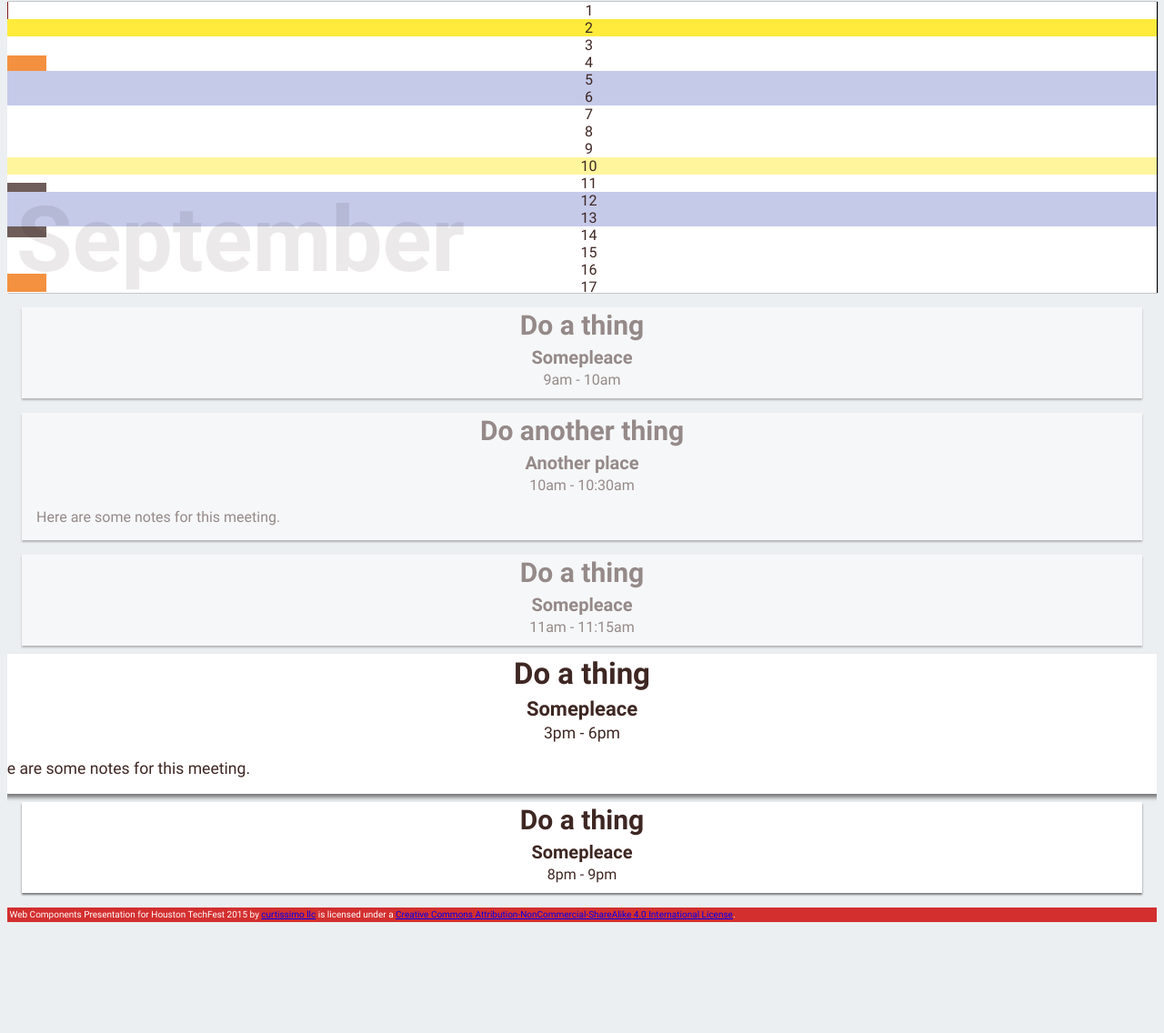
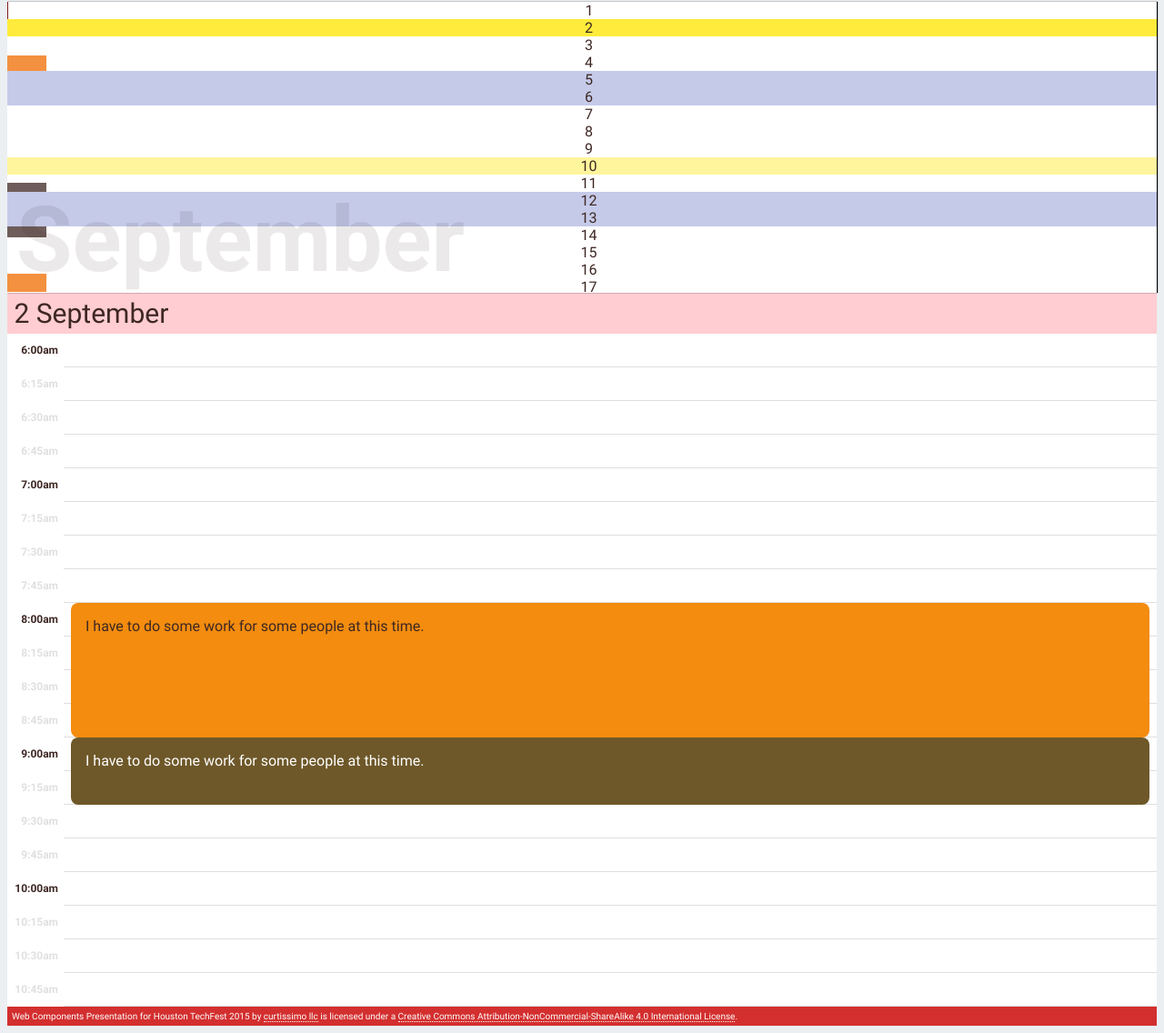
Before and after one commit to realistschuckle/houston-techfest-2015-web-components, a website: page index.html in a window 1280 px wide. Shown: the part 72-1208 px from the top of the page at 91% size. Before the commit the page ends 1094 px from the top, so only its background shows below. Drawn offline with Linux system fonts and the light colour scheme.

Commit message:
vertical timeline

```diff
--- a/assets/index.css
+++ b/assets/index.css
@@ -39,6 +39,7 @@
   height: 100%;
   vertical-align: top;
   box-sizing: border-box;
+  overflow: hidden;
 }
 
 #calendar .day-container {
@@ -154,6 +155,47 @@
   height: 60px;
 }
 
+.dh1 {
+  position: absolute;
+  height: 148px;
+  width: inherit;
+  top: 0;
+  left: 8px;
+  right: 8px;
+  border-radius: 8px;
+  padding: 1em;
+  box-sizing: border-box;
+}
+
+.dh0-5 {
+  position: absolute;
+  height: 74px;
+  width: inherit;
+  top: 0;
+  left: 8px;
+  right: 8px;
+  border-radius: 8px;
+  padding: 1em;
+  box-sizing: border-box;
+}
+
+.odd-appt {
+  background-color: #F38C0F;
+}
+
+.even-appt {
+  background-color: #6E5829;
+  color: white;
+}
+
+#appointments header {
+  padding: 0 .25em;
+  line-height: 45px;
+  font-size: 30px;
+  height: 45px;
+  background-color: #FFCDD2;
+}
+
 .overflow-horizontal {
   overflow-x: auto;
 }
@@ -162,41 +204,33 @@
   overflow-y: auto;
 }
 
-.appointment-card {
+table {
   background-color: white;
-  box-shadow: 0 2px 2px 0 rgba(0, 0, 0, .5);
-  flex: 0 0 250px;
-  margin: 1em;
-  text-align: center;
-  min-height: 100px;
+  table-layout: fixed;
+  width: 100%;
+  border-collapse: collapse;
 }
 
-.past {
-  opacity: .5;
+td, th {
+  padding: .5em;
+  height: 20px;
 }
 
-.active {
-  box-shadow: 0 4px 4px 0 rgba(0, 0, 0, .5);
-  transform: scale(1.1);
+th {
+  width: 50px;
+  text-align: right;
+  color: #E0E0E0;
+  font-weight: 700;
+  font-size: 12px;
 }
 
-.appointment-card header h1 {
-  font-size: 30px;
-  line-height: 40px;
-  margin: 0;
-  padding: 0;
+.hour th {
+  color: inherit;
 }
 
-.appointment-card header h2 {
-  font-size: 20px;
-  line-height: 30px;
-  margin: 0;
-  padding: 0;
-}
-
-.notes {
-  text-align: left;
-  padding: 1em;
+td {
+  border-bottom: 1px solid #DFDFDF;
+  position: relative;
 }
 
 html, body {
@@ -228,5 +262,11 @@ footer {
   font-size: 10px;
   background-color: #D32F2F;
   color: white;
-  padding: .25em;
+  padding: .5em;
 }
+
+footer a {
+  color: white;
+  text-decoration: none;
+  border-bottom: 1px dotted white;
+}
--- a/index.html
+++ b/index.html
@@ -129,69 +129,106 @@
           </section>
         </div>
       </div>
-      <div id="appointments" class="flex overflow-vertical">
-        <div class="layout horizontal center-justified wrap">
-          <section class="appointment-card past">
-            <header>
-              <h1>Do a thing</h1>
-              <h2>Somepleace</h2>
-            </header>
-            <div>
-              <time datetime="2015-09-02T14:00:00-0500">9am</time> -
-              <time datetime="2015-09-02T15:00:00-0500">10am</time>
-            </div>
-          </section>
-          <section class="appointment-card past">
-            <header>
-              <h1>Do another thing</h1>
-              <h2>Another place</h2>
-            </header>
-            <div>
-              <time datetime="2015-09-02T15:00:00-0500">10am</time> -
-              <time datetime="2015-09-02T15:30:00-0500">10:30am</time>
-            </div>
-            <div class="notes">
-              Here are some notes for this meeting.
-            </div>
-          </section>
-          <section class="appointment-card past">
-            <header>
-              <h1>Do a thing</h1>
-              <h2>Somepleace</h2>
-            </header>
-            <div>
-              <time datetime="2015-09-02T16:00:00-0500">11am</time> -
-              <time datetime="2015-09-02T16:15:00-0500">11:15am</time>
-            </div>
-          </section>
-          <section class="appointment-card active">
-            <header>
-              <h1>Do a thing</h1>
-              <h2>Somepleace</h2>
-            </header>
-            <div>
-              <time datetime="2015-09-02T20:00:00-0500">3pm</time> -
-              <time datetime="2015-09-02T23:00:00-0500">6pm</time>
-            </div>
-            <div class="notes">
-              Here are some notes for this meeting.
-            </div>
-          </section>
-          <section class="appointment-card">
-            <header>
-              <h1>Do a thing</h1>
-              <h2>Somepleace</h2>
-            </header>
-            <div>
-              <time datetime="2015-09-02T20:00:00-0500">8pm</time> -
-              <time datetime="2015-09-02T23:00:00-0500">9pm</time>
-            </div>
-          </section>
+      <div id="appointments" class="flex overflow-vertical layout vertical stretch">
+        <header>2 September</header>
+        <div class="flex overflow-vertical">
+          <table>
+            <tbody>
+              <tr class="hour">
+                <th>6:00am</th>
+                <td></td>
+              </tr>
+              <tr>
+                <th>6:15am</th>
+                <td></td>
+              </tr>
+              <tr>
+                <th>6:30am</th>
+                <td></td>
+              </tr>
+              <tr>
+                <th>6:45am</th>
+                <td></td>
+              </tr>
+              <tr class="hour">
+                <th>7:00am</th>
+                <td></td>
+              </tr>
+              <tr>
+                <th>7:15am</th>
+                <td></td>
+              </tr>
+              <tr>
+                <th>7:30am</th>
+                <td></td>
+              </tr>
+              <tr>
+                <th>7:45am</th>
+                <td></td>
+              </tr>
+              <tr class="hour">
+                <th>8:00am</th>
+                <td>
+                  <section class="dh1 odd-appt">
+                    I have to do some work for some people at this time.
+                  </section>
+                </td>
+              </tr>
+              <tr>
+                <th>8:15am</th>
+                <td></td>
+              </tr>
+              <tr>
+                <th>8:30am</th>
+                <td></td>
+              </tr>
+              <tr>
+                <th>8:45am</th>
+                <td></td>
+              </tr>
+              <tr class="hour">
+                <th>9:00am</th>
+                <td>
+                  <section class="dh0-5 even-appt">
+                    I have to do some work for some people at this time.
+                  </section>
+                </td>
+              </tr>
+              <tr>
+                <th>9:15am</th>
+                <td></td>
+              </tr>
+              <tr>
+                <th>9:30am</th>
+                <td></td>
+              </tr>
+              <tr>
+                <th>9:45am</th>
+                <td></td>
+              </tr>
+              <tr class="hour">
+                <th>10:00am</th>
+                <td></td>
+              </tr>
+              <tr>
+                <th>10:15am</th>
+                <td></td>
+              </tr>
+              <tr>
+                <th>10:30am</th>
+                <td></td>
+              </tr>
+              <tr>
+                <th>10:45am</th>
+                <td></td>
+              </tr>
+            </tbody>
+          </table>
         </div>
       </div>
     </main>
     <footer class="layout horizontal center center-justified">
-      <div><span xmlns:dct="http://purl.org/dc/terms/" property="dct:title">Web Components Presentation for Houston TechFest 2015</span> by <a xmlns:cc="http://creativecommons.org/ns#" href="http://curtis.schlak.com//houston-techfest-2015-web-components" property="cc:attributionName" rel="cc:attributionURL">curtissimo llc</a> is licensed under a <a rel="license" href="http://creativecommons.org/licenses/by-nc-sa/4.0/">Creative Commons Attribution-NonCommercial-ShareAlike 4.0 International License</a>.</div>
+      <div><span xmlns:dct="http://purl.org/dc/terms/" property="dct:title">Web Components Presentation for Houston TechFest 2015</span> by <a xmlns:cc="http://creativecommons.org/ns#" href="http://curtissimo.com" property="cc:attributionName" rel="cc:attributionURL">curtissimo llc</a> is licensed under a <a rel="license" href="http://creativecommons.org/licenses/by-nc-sa/4.0/">Creative Commons Attribution-NonCommercial-ShareAlike 4.0 International License</a>.</div>
     </footer>
   </body>
   <script>
```
